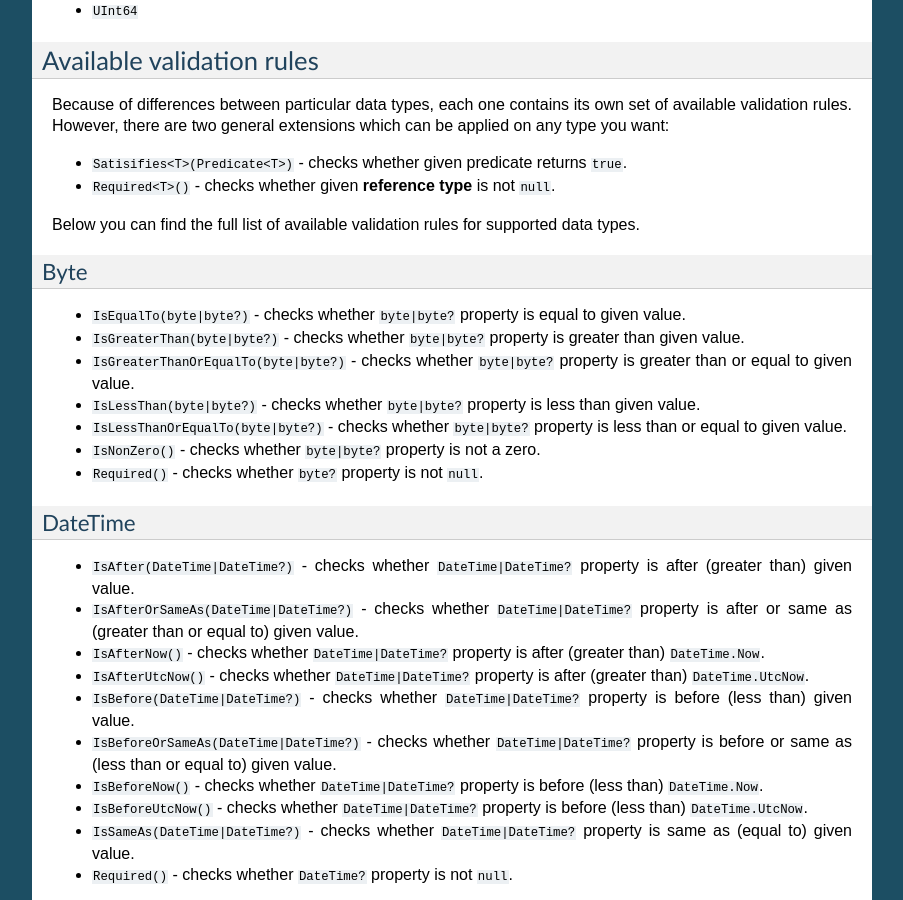
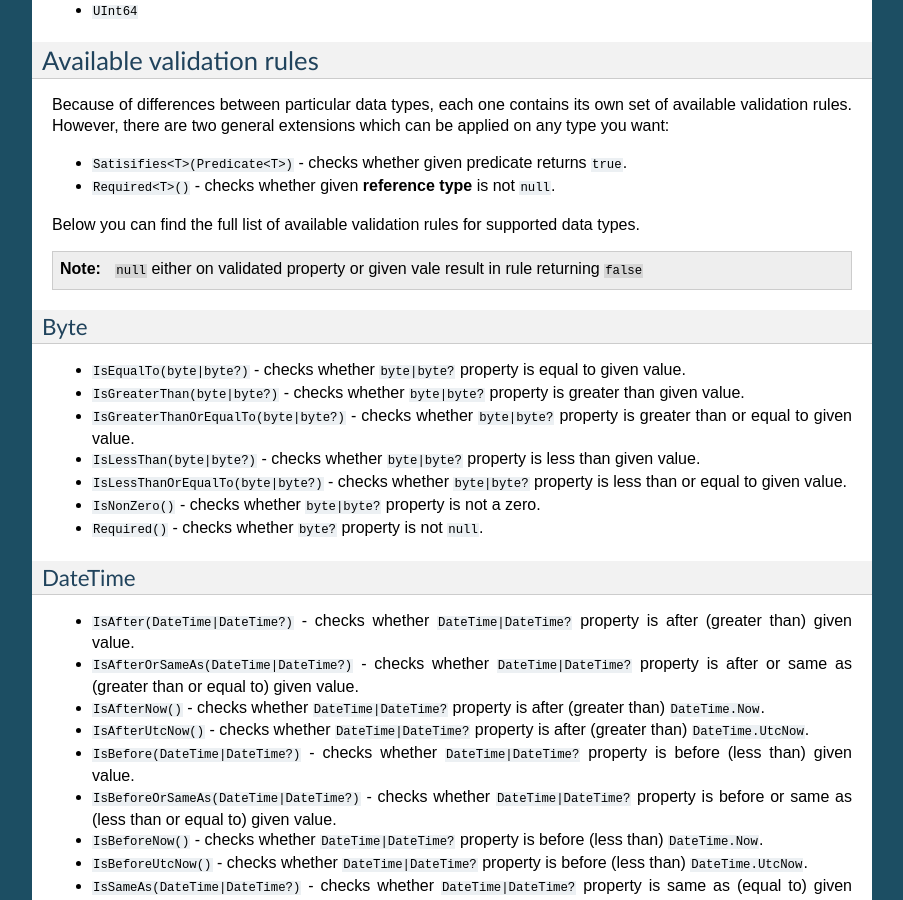
Before and after one commit to valit-stack/Valit.Docs, a Sphinx documentation site: the page built from docs/validation-rules/index.rst, in a window 1280 px wide and 900 px high, scrolled down 551 px. Shown: the whole window, without its empty margins (198-1101 px from the left). Built offline with Sphinx 7.4.7, drawn with Linux system fonts in a browser that asks for light colours; pages that are not in the unit, such as notebooks, are missing from menus.

Commit message:
added missing note

```diff
--- a/docs/validation-rules/index.rst
+++ b/docs/validation-rules/index.rst
@@ -31,6 +31,8 @@ Because of differences between particular data types, each one contains its own
 - ``Required<T>()`` - checks whether given **reference type** is not ``null``.
 
 Below you can find the full list of available validation rules for supported data types.
+
+.. note:: ``null`` either on validated property or given vale result in rule returning ``false``
 
 Byte
 ----
```
